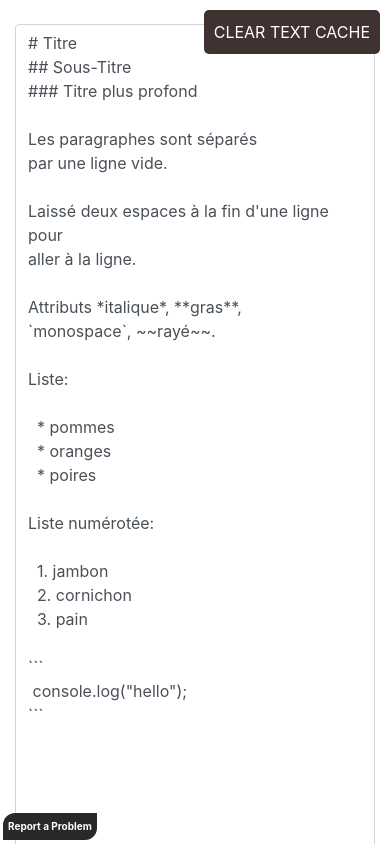
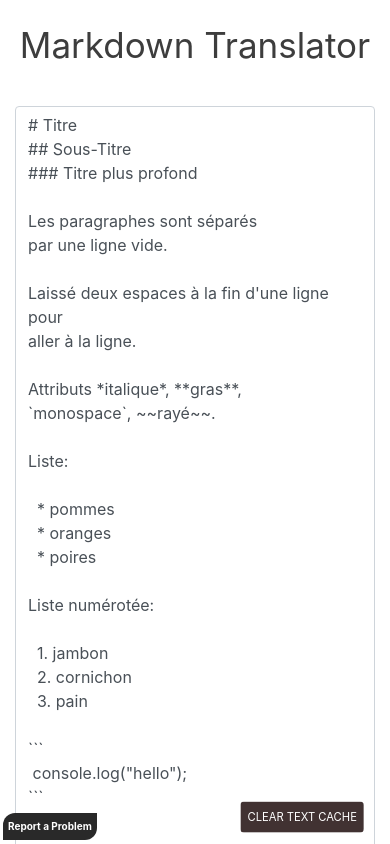
Before and after one commit to yoanndelattre/Markdown-Editor, a React (Create React App) app: page / in a window 390 px wide. Shown: the top 844 px of the page. Built offline with nearby package versions, Linux system fonts and the light colour scheme.

Commit message:
add h1 title

```diff
--- a/src/App.css
+++ b/src/App.css
@@ -1,5 +1,14 @@
 .container {
     margin-top: 24px;
+    margin-bottom: 50px;
+}
+
+.container > h1 {
+    text-align: center;
+    margin-bottom: 40px;
+    font-weight: normal;
+    font-size: 35px;
+    color: #3d3d3d;
 }
 /*---------------------------------------------------------------*/
 .report-problem {
@@ -38,7 +47,7 @@
     cursor: pointer;
     text-decoration: none;
     position: fixed;
-    top: 10px;
+    bottom: 10px;
     right: 10px;
 }
 
@@ -47,3 +56,11 @@
     box-shadow: 5px 40px -10px rgba(0,0,0,0.57);
     transition: all 0.4s ease 0s;
 }
+
+@media only screen and (max-width: 768px) {
+    .clear-text-cache {
+        transform: scale(0.7);
+        bottom: 5px;
+        right: 0;
+    }
+}
--- a/src/App.js
+++ b/src/App.js
@@ -41,6 +41,7 @@ class App extends Component {
   render() {
     return (
       <div className="container">
+        <h1>Markdown Translator</h1>
         <div className="row">
           <div className="col-sm-6">
             <textarea
```
Also changed, not shown: 1 other file (tests, documents, lock files or other folders).
